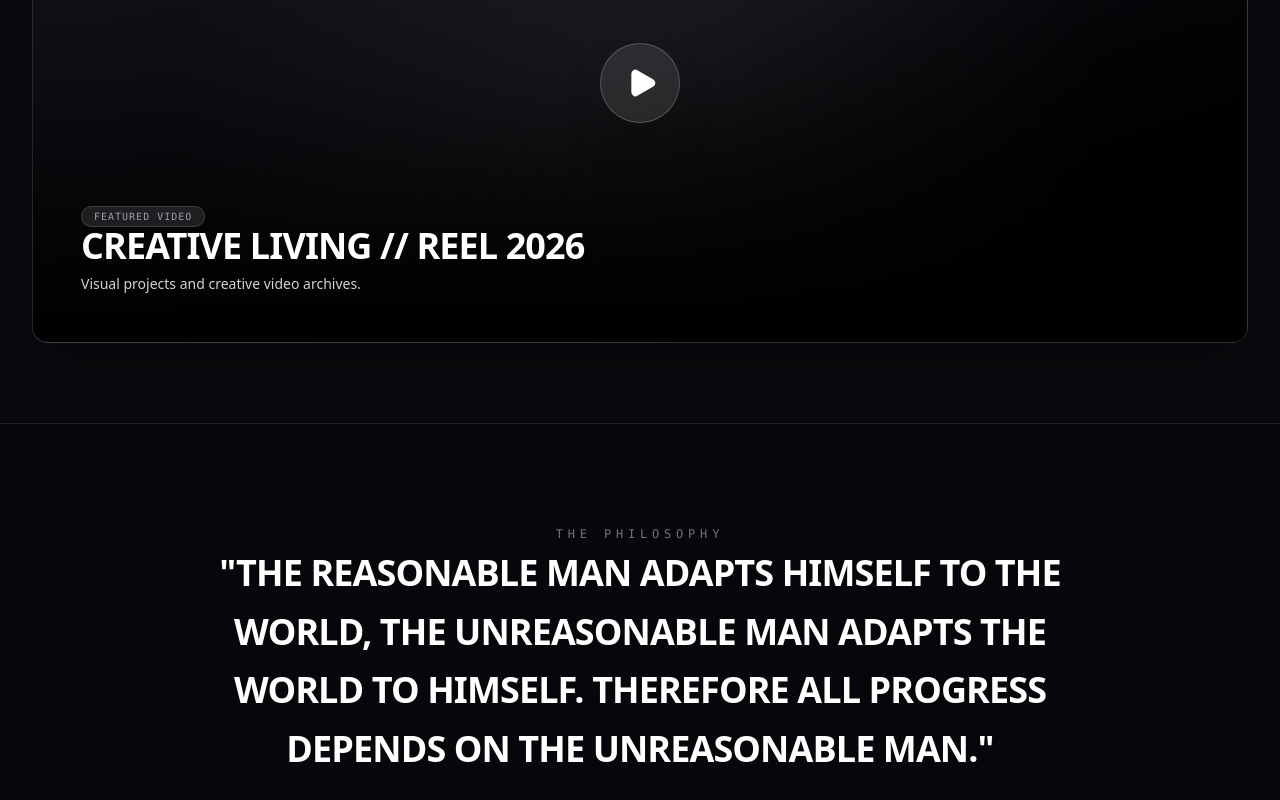
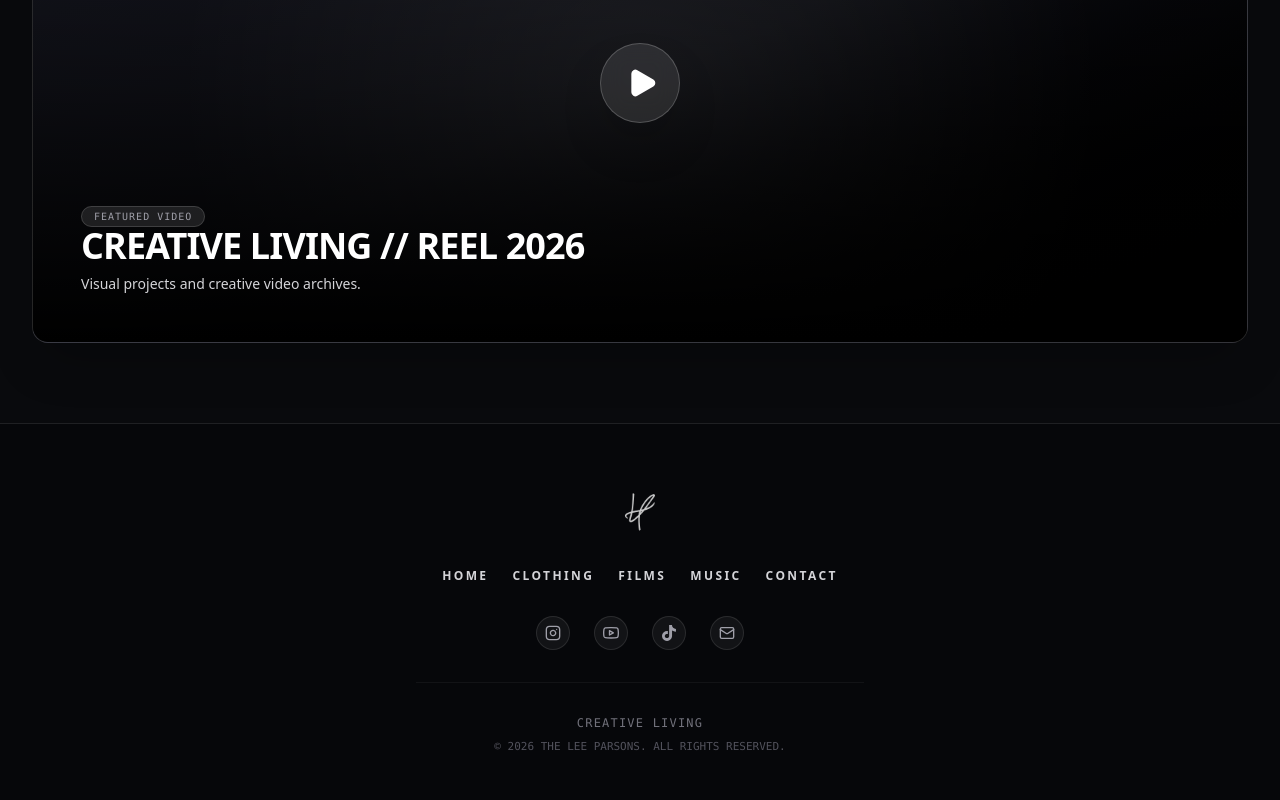
Before and after one commit to leeparsonsbusiness-cloud/theleeparsons, a Next.js app: page / in a window 1280 px wide. Shown: the part 1994-2794 px from the top of the page. Built offline with nearby package versions, Linux system fonts and the light colour scheme.

Commit message:
Remove philosophy quote and get in touch section from homepage

```diff
--- a/app/page.tsx
+++ b/app/page.tsx
@@ -201,25 +201,6 @@ export default function HomePage() {
           </div>
         </Link>
       </section>
-
-      {/* About & Statement Banner */}
-      <section className="border-t border-white/10 bg-[#06070a] py-24 px-6">
-        <div className="max-w-4xl mx-auto text-center space-y-8">
-          <span className="text-xs uppercase font-mono tracking-[0.4em] text-zinc-500">THE PHILOSOPHY</span>
-          <h2 className="text-2xl sm:text-3xl md:text-4xl font-black uppercase tracking-tight text-white leading-relaxed">
-            "THE REASONABLE MAN ADAPTS HIMSELF TO THE WORLD, THE UNREASONABLE MAN ADAPTS THE WORLD TO HIMSELF. THEREFORE ALL PROGRESS DEPENDS ON THE UNREASONABLE MAN."
-          </h2>
-          <div className="flex justify-center items-center gap-4 pt-4">
-            <Link
-              href="/contact"
-              className="px-8 py-4 rounded-full bg-white text-black font-black text-xs uppercase tracking-widest hover:bg-zinc-200 transition-all"
-            >
-              GET IN TOUCH
-            </Link>
-          </div>
-        </div>
-      </section>
-
     </div>
   );
 }
```
